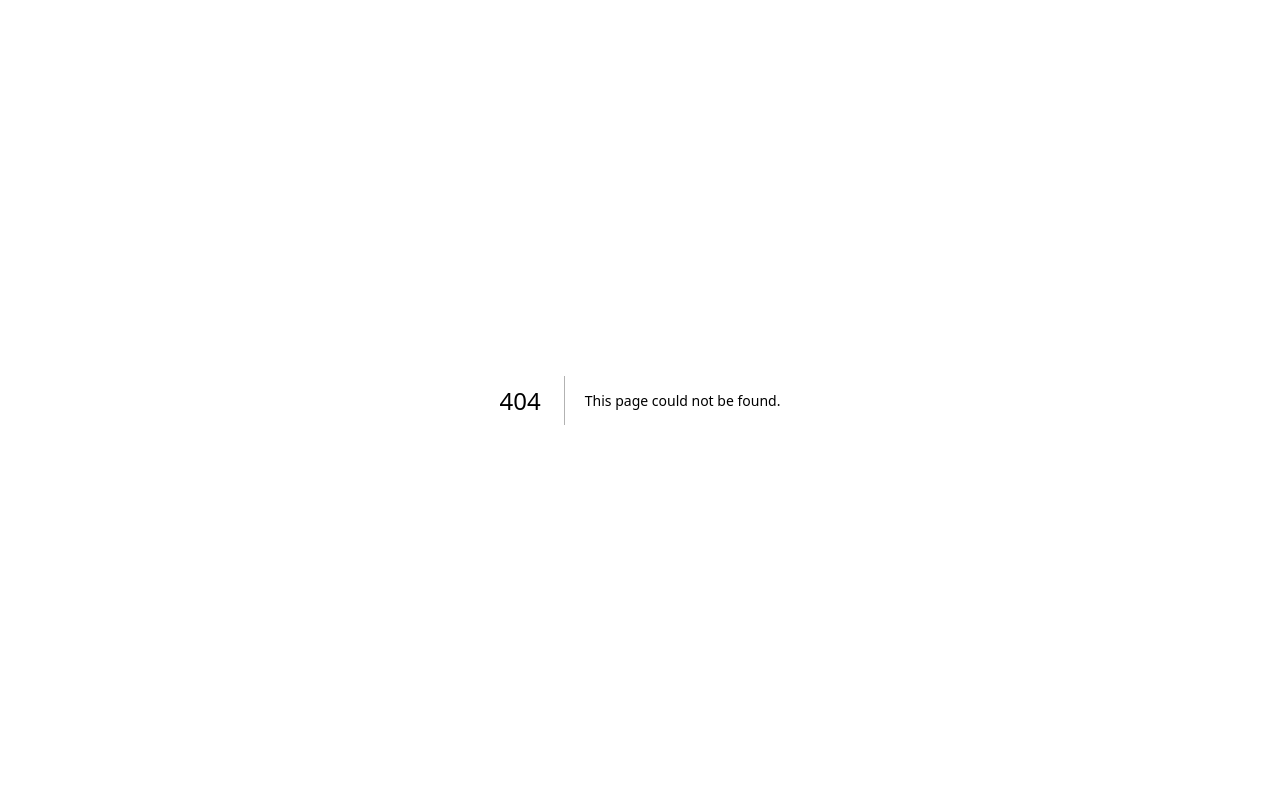
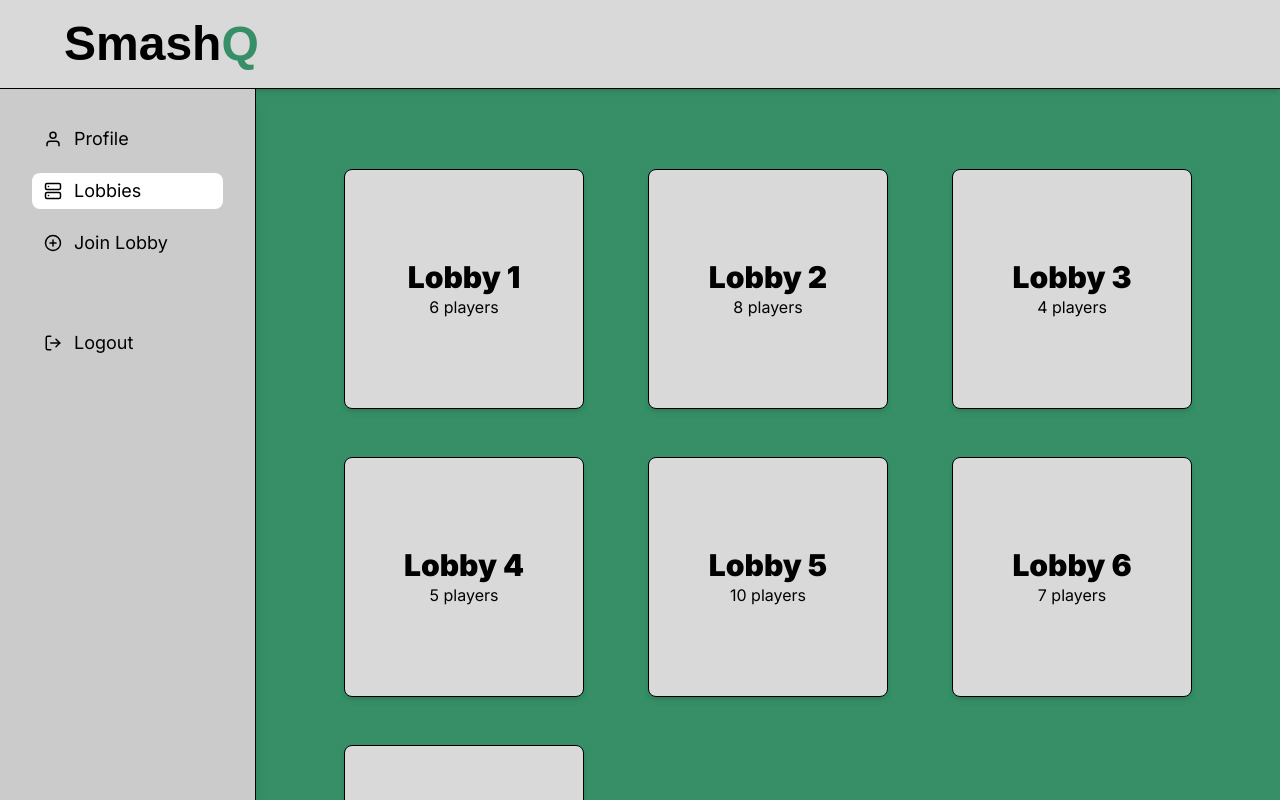
Before and after one commit to Very-Formal-Group-Dev-Team/SmashQ-web, a Next.js app: page /queue_master/lobbies in a window 1280 px wide. Before the commit this address had no page. Shown: the top 800 px of the page. Built offline with nearby package versions, Linux system fonts and the light colour scheme; a web font is replaced by a local one.

Commit message:
feat: lobbies dashboard view

```diff
--- a/app/(dashboard)/layout.tsx
+++ b/app/(dashboard)/layout.tsx
@@ -12,7 +12,7 @@ export default function DashboardLayout({ children }: { children: React.ReactNod
             <Header open={() => setIsOpen(true)} />
             <div className="flex flex-1">
                 <Sidebar isOpen={isOpen} close={() => setIsOpen(false)} />
-                <main className="flex-1 p-6">{children}</main>
+                <main className="flex-1 p-20">{children}</main>
             </div>
         </div>
   )
--- a/app/(dashboard)/player/page.tsx
+++ b/app/(dashboard)/player/page.tsx
@@ -3,8 +3,8 @@ import Header from "@/app/components/layout/Header"
 export default function PlayerDashboardPage() {
 
     return (
-        <div className="bg-primary h-lvh">
+        <>
 
-        </div>
+        </>
     )
 }
--- /dev/null
+++ b/app/(dashboard)/queue_master/join_lobby/page.tsx
@@ -0,0 +1,7 @@
+
+export default function JoinLobbiesPage() {
+
+    return (
+        <h1>JOIN LOBBIES PAGE</h1>
+    )
+}
--- /dev/null
+++ b/app/(dashboard)/queue_master/lobbies/page.tsx
@@ -0,0 +1,53 @@
+import LobbyCard from "@/app/components/ui/LobbyCard"
+import DashboardLayout from "../../layout"
+
+interface lobbyProps {
+    id: number
+    players: number
+}
+
+const lobbies: lobbyProps[] = [
+    {
+        id: 1,
+        players: 6,
+    },
+    {
+        id: 2,
+        players: 8,
+    },
+    {
+        id: 3,
+        players: 4,
+    },
+    {
+        id: 4,
+        players: 5,
+    },
+    {
+        id: 5,
+        players: 10,
+    },
+    {
+        id: 6,
+        players: 7,
+    },
+    {
+        id: 7,
+        players: 8,
+    },
+]
+
+export default function QueueMasterDashboardPage() {
+
+    return (
+        <div>
+            <ol className="grid grid-cols-[repeat(auto-fit,minmax(250px,1fr))] gap-12">
+                {lobbies.map(lobby => (
+                    <li key={lobby.id} className="flex justify-center">
+                        <LobbyCard id={lobby.id} players={lobby.players}/>
+                    </li>
+                ))}
+            </ol>
+        </div>
+    )
+}
--- a/app/(dashboard)/queue_master/page.tsx
+++ /dev/null
@@ -1,10 +0,0 @@
-import DashboardLayout from "../layout"
-
-export default function QueueMasterDashboardPage() {
-
-    return (
-        <>
-            aasdfasdf
-        </>
-    )
-}
--- /dev/null
+++ b/app/(dashboard)/queue_master/profile/page.tsx
@@ -0,0 +1,8 @@
+
+
+export default function ProfilePage() {
+
+    return (
+        <h1>PROFILE PAGE (AT LEAST FOR QUEUE MASTER)</h1>
+    )
+}
--- a/app/components/AuthForm.tsx
+++ b/app/components/AuthForm.tsx
@@ -20,7 +20,7 @@ export default function AuthForm({ mode }: {mode: Mode}) {
 
     const handleLogin = (e: React.FormEvent) => {
         e.preventDefault()
-        router.push("/queue_master")
+        router.push("/queue_master/lobbies")
     }
 
     return (
--- a/app/components/layout/Sidebar.tsx
+++ b/app/components/layout/Sidebar.tsx
@@ -1,6 +1,7 @@
 "use client"
 
 import Link from "next/link"
+import { usePathname } from "next/navigation"
 import { FiUser, FiPlusCircle, FiServer, FiLogOut } from "react-icons/fi"
 
 interface SidebarProps {
@@ -9,6 +10,14 @@ interface SidebarProps {
 }
 
 export default function Sidebar({ isOpen, close }: SidebarProps) {
+    const pathname = usePathname()
+
+    const navItems = [
+        { name: "Profile", icon: <FiUser />, href: "/queue_master/profile"},
+        { name: "Lobbies", icon: <FiServer />, href: "/queue_master/lobbies"},
+        { name: "Join Lobby", icon: <FiPlusCircle />, href: "/queue_master/join_lobby"},
+    ]
+
     return (
         <>
             {isOpen && (
@@ -32,18 +41,22 @@ export default function Sidebar({ isOpen, close }: SidebarProps) {
 
                 <nav className="flex flex-col p-8 gap-16 text-lg justify-between">
                     <div className="flex flex-col gap-4">
-                        <Link href="/" onClick={close} className="flex items-center gap-3">
-                            <FiUser /> Profile
-                        </Link>
-                        <Link href="/" onClick={close} className="flex items-center gap-3">
-                            <FiPlusCircle /> Lobbies
-                        </Link>
-                        <Link href="/" onClick={close} className="flex items-center gap-3">
-                            <FiServer /> Join Lobbies
-                        </Link>
+                        {navItems.map((item) => {
+                            const isActive = pathname.startsWith(item.href);
+                            return (
+                                <Link
+                                    key={item.href}
+                                    href={item.href}
+                                    onClick={close}
+                                    className={`flex items-center gap-3 px-3 py-1 ${isActive ? "bg-white rounded-lg" : ""}`}
+                                >
+                                    {item.icon} {item.name}
+                                </Link>
+                            )
+                    })}
                     </div>
                     <div className="mt-auto">
-                        <Link href="/login" onClick={close} className="flex items-center gap-3">
+                        <Link href="/login" onClick={close} className="flex items-center gap-3 px-3 py-1">
                             <FiLogOut /> Logout
                         </Link>
                     </div>
--- /dev/null
+++ b/app/components/ui/LobbyCard.tsx
@@ -0,0 +1,16 @@
+import Link from "next/link"
+
+interface lobbyProps {
+    id: number
+    players: number
+}
+
+export default function LobbyCard({ id, players }: lobbyProps) {
+
+    return (
+        <Link href="" className="bg-secondary border rounded-lg shadow-md h-60 aspect-square flex flex-col justify-center items-center cursor-pointer transform duration-150 hover:-translate-y-1.5 hover:shadow-xl">
+            <h2 className="text-3xl font-black">Lobby {id}</h2>
+            <p className="">{players} players</p>
+        </Link>
+    )
+}
```
